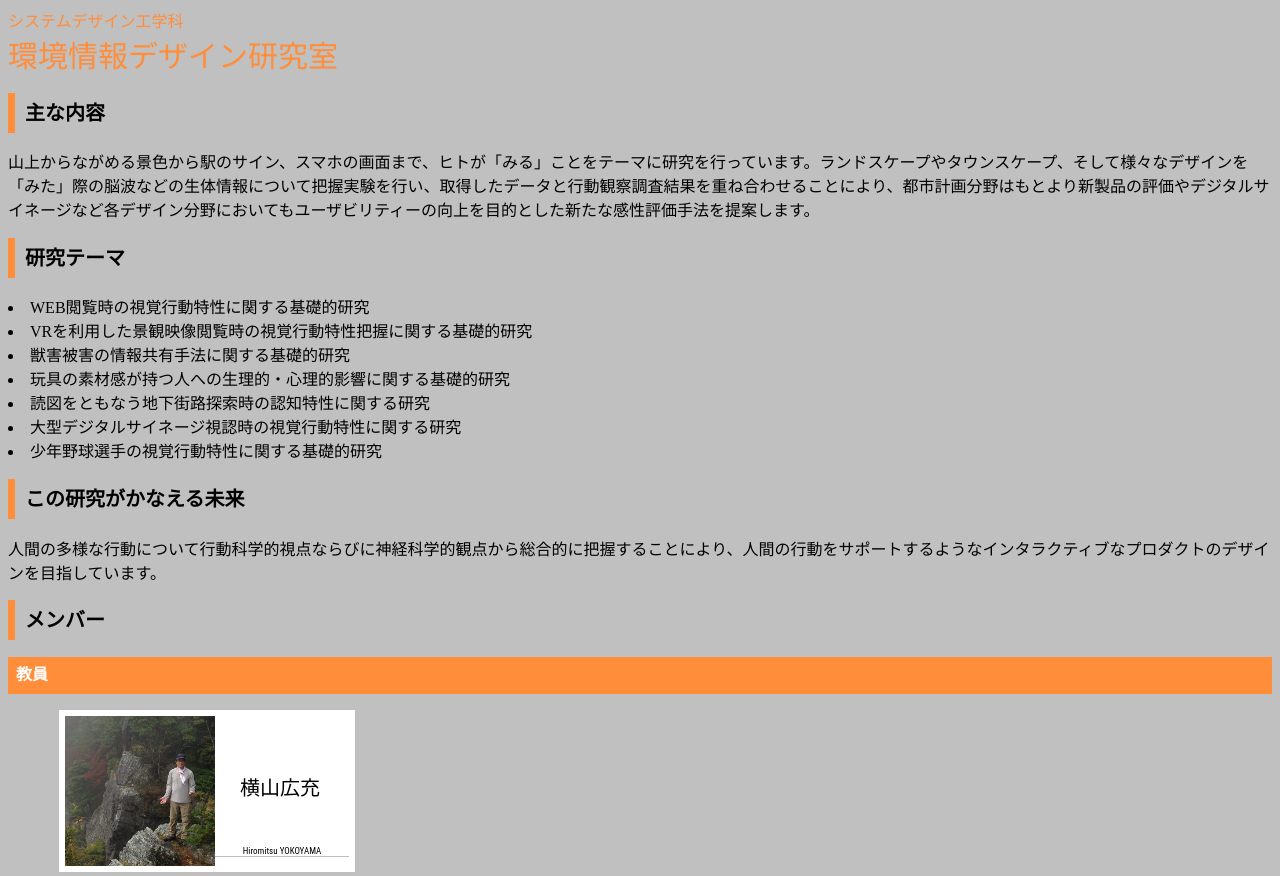
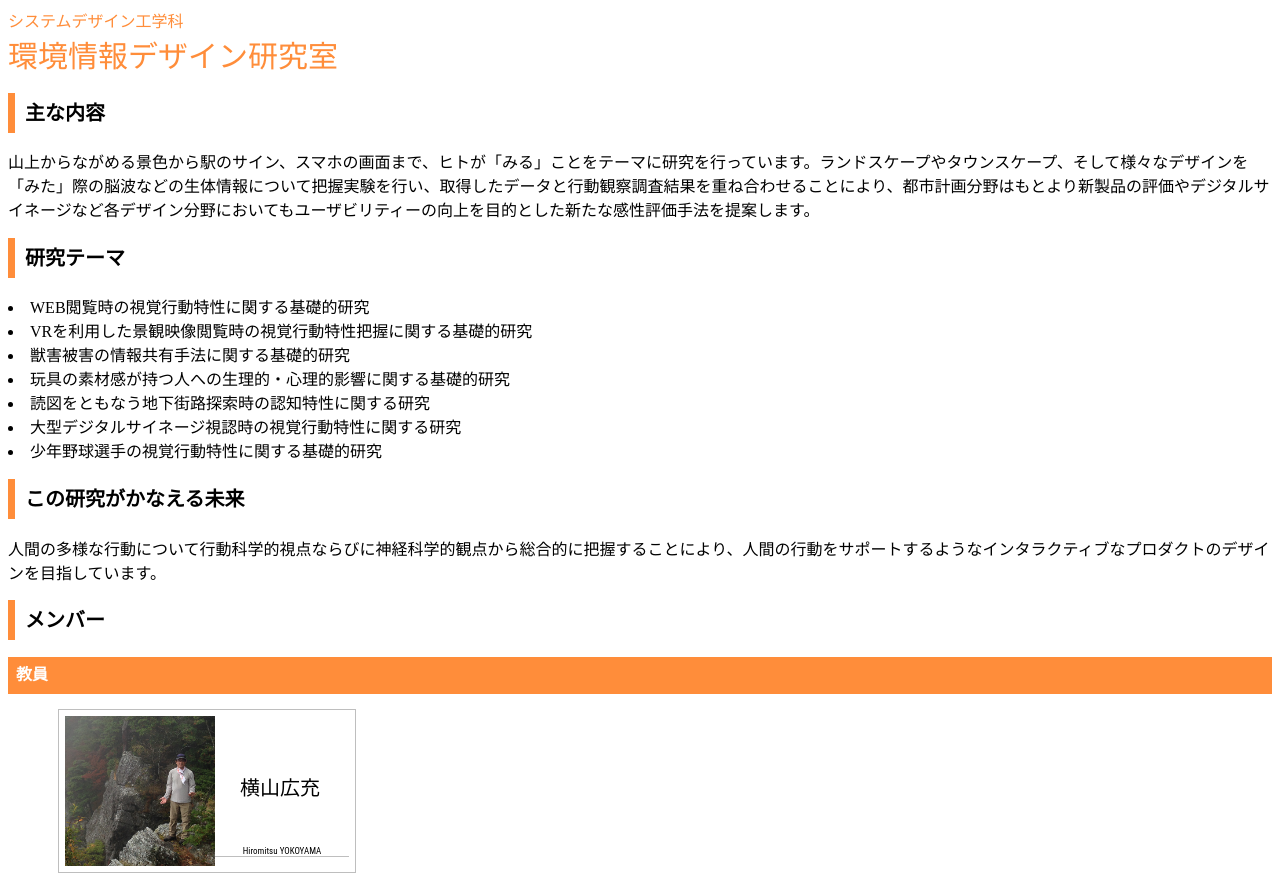
Before and after one commit to Kosei1771/part2, a plain HTML site: page index.html in a window 1280 px wide. Shown: the top 876 px of the page. Drawn offline with Linux system fonts and the light colour scheme.

Commit message:
Update Untitled-4.css

```diff
--- a/Untitled-4.css
+++ b/Untitled-4.css
@@ -2,7 +2,6 @@
 /* CSS Document */
 
 body{
-	background:#C1C0C0;
 	min-width: 1024px;
 	font-family:"didact-gothic";
 }
```
